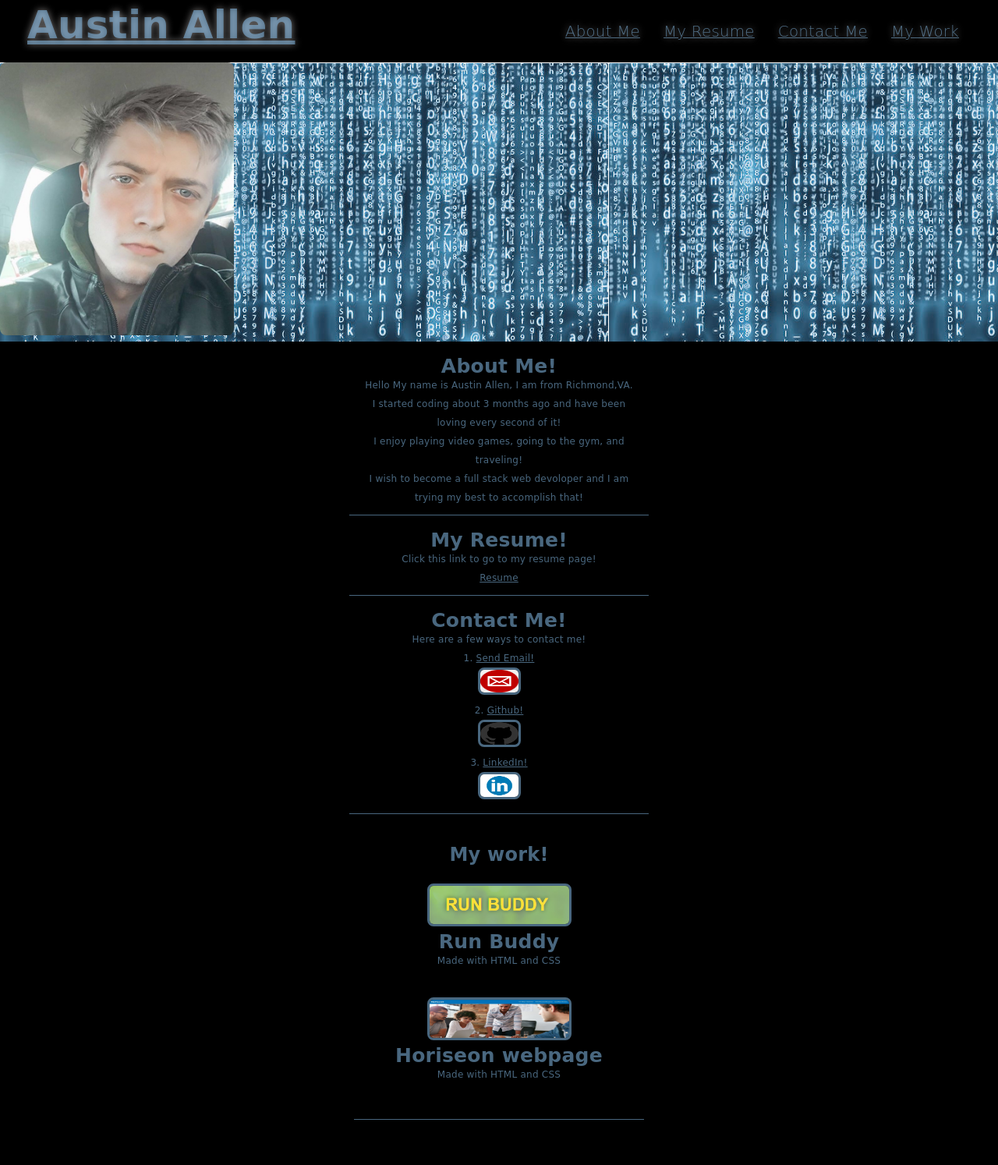
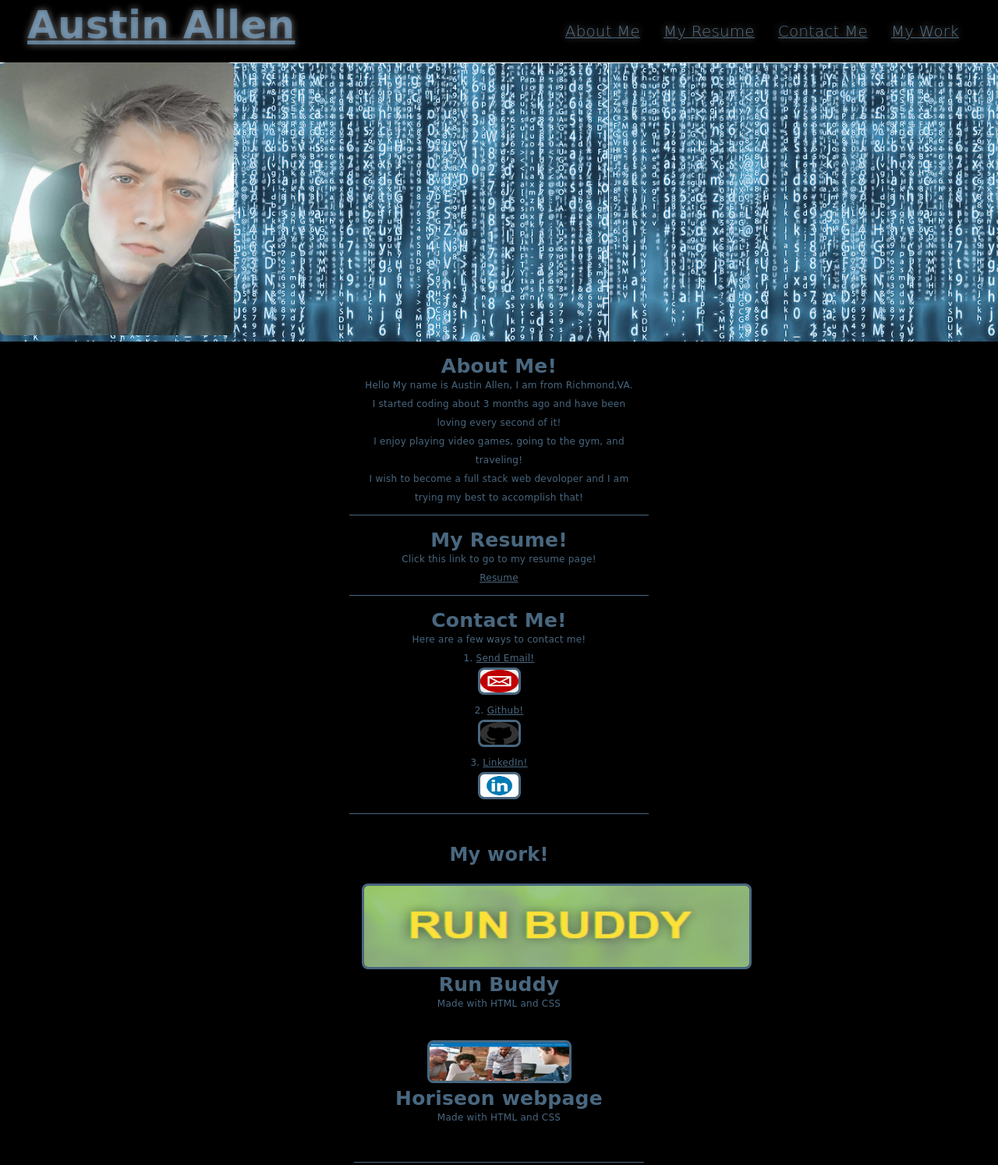
Before and after one commit to 1Kingslayer/my-portfolio, a plain HTML site: page index.html in a window 1280 px wide. Shown: the whole page at 78% size. Before the commit the page ends 1456 px from the top, so only its background shows below. Drawn offline with Linux system fonts and the light colour scheme.

Commit message:
updated picture size

```diff
--- a/assets/css/styles.css
+++ b/assets/css/styles.css
@@ -120,6 +120,11 @@ a img {
     flex-direction: column;
 }
 
+.work-1 img {
+    width:500px;
+    height: 110px;
+}
+
 .work-1 {
     padding-bottom: 20px;
     margin-bottom: 15px;
```
